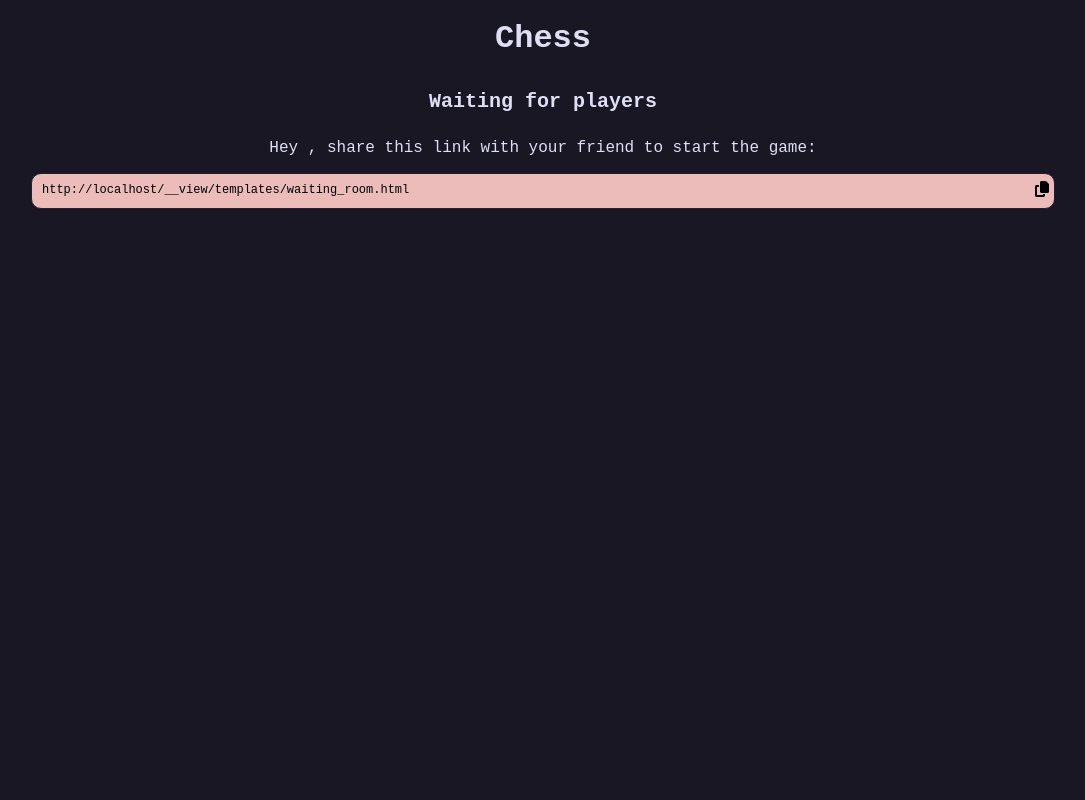
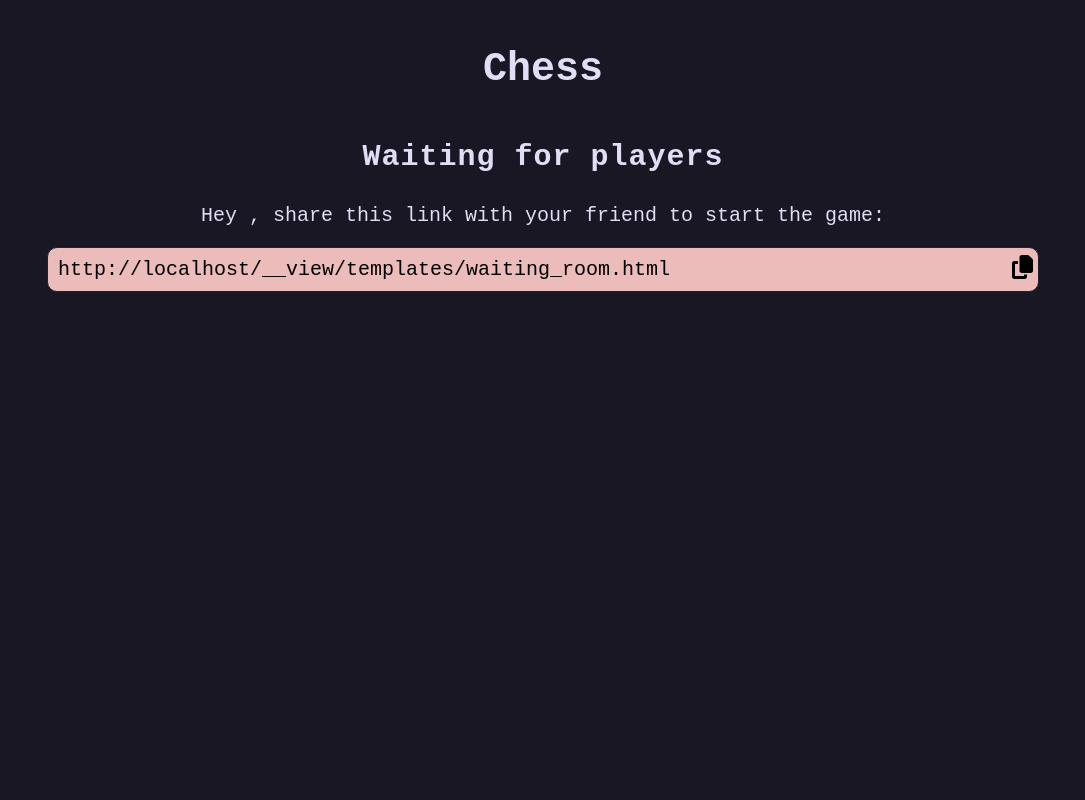
Before and after one commit to xl4624/chess-with-friends, a Flask app: template templates/waiting_room.html in a window 1280 px wide. Shown: the whole page, without its empty margins (97-1182 px from the left). Run offline with Flask 3, Linux system fonts and the light colour scheme; the template is opened without the code that fills it, so the values that code supplies are empty; some libraries are stand-ins or nearby versions.

Commit message:
Break up styles.css

```diff
--- a/static/css/styles.css
+++ b/static/css/styles.css
@@ -19,10 +19,13 @@
 
 html {
     box-sizing: border-box;
-    font-size: 62.5%; /* 1rem = 10px */
+    /* 1rem = 10px */
+    font-size: 62.5%;
 }
 
-*, *:before, *:after {
+*,
+*:before,
+*:after {
     box-sizing: inherit;
 }
 
@@ -33,8 +36,23 @@ body {
     font-size: 1.6rem;
 }
 
+.container {
+    align-items: center;
+    display: flex;
+    flex-direction: column;
+    height: 100vh;
+    margin: 0 auto;
+    padding: 2rem;
+    overflow: hidden;
+    width: 100vw;
+}
+
 /* Error messages credit to https://codepen.io/palimadra/pen/OVvbaY */
-.info, .success, .warning, .error, .validation {
+.info,
+.success,
+.warning,
+.error,
+.validation {
     background-position: 10px center;
     background-repeat: no-repeat;
     border: 1px solid;
@@ -65,6 +83,7 @@ body {
 /* } */
 
 h1 {
+    font-size: 4rem;
     text-align: center;
 }
 
@@ -75,144 +94,11 @@ a {
 }
 
 
-/* index.html */
-
-.index-container {
-    display: flex;
-    flex-direction: column;
-    margin-left: auto;
-    margin-right: auto;
-    padding: 1rem;
-    width: max-content;
-    gap: 1rem;
-}
-
-.index-container .button {
-    background-color: var(--surface);
-    border: 2px solid var(--overlay);
-    border-radius: 0.5rem;
-    cursor: pointer;
-    font-weight: bold;
-    letter-spacing: 0.1rem;
-    padding: 1rem 2rem;
-    text-align: center;
-    text-transform: uppercase;
-    width: 100%;
-}
-
-.index-container .button:hover, .button:focus {
-    background-color: var(--highlight-med);
-    border-color: var(--highlight-high);
-    transition: background-color 0.3s ease, border-color 0.3s ease;
-}
-
-.index-container .button:active {
-    background-color: var(--highlight-high);
-    border-color: var(--highlight-high);
-    transition: none;
-}
-
 ul {
     height: 250px;
     color: #000;
     background-color: white;
     overflow-y: scroll;
-}
-
-
-/* user_create.html */
-
-.user-create-container {
-    background-color: var(--surface);
-    border-radius: 0.5rem;
-    box-shadow: 0 4px 8px var(--muted);
-    margin: 2rem auto;
-    padding: 1rem;
-    text-align: center;
-    width: max-content;
-}
-
-.user-create-container .form-header {
-    margin: 1rem 10vw;
-}
-
-.user-create-container form {
-    border-radius: 0.5rem;
-    display: flex;
-    flex-direction: column;
-    margin: 2rem auto;
-    padding: 1rem;
-}
-
-.user-create-container label {
-    font-size: 2rem;
-    margin-bottom: 0.5rem;
-}
-
-.user-create-container input[type="text"] {
-    border: 2px solid var(--iris);
-    border-radius: 0.5rem;
-    margin-bottom: 1rem;
-    padding: 0.5rem;
-}
-
-.user-create-container input[type="submit"] {
-    background-color: var(--rose);
-    border: none;
-    border-radius: 0.5rem;
-    color: var(--highlight-low);
-    cursor: pointer;
-    font-weight: bold;
-    padding: 0.8rem 1.5rem;
-    text-transform: uppercase;
-}
-
-
-/* waiting_room.html */
-
-.waiting-room-container {
-    align-items: center;
-    display: flex;
-    flex-direction: column;
-    justify-content: center;
-    text-align: center;
-}
-
-.waiting-room-container .header {
-    font-size: 2rem;
-    font-weight: bold;
-    margin: 1rem 0;
-}
-
-.waiting-room-container .input-group {
-    position: relative;
-    width: 80%;
-    margin: auto;
-}
-
-.waiting-room-container #gameLink {
-    background-color: var(--rose);
-    border: 1px solid var(--highlight-low);
-    border-radius: 1rem;
-    font-size: 1.2rem;
-    min-width: 20rem;
-    padding: 1rem;
-    padding-right: 2rem;
-    width: 100%;
-}
-
-.waiting-room-container #gameLink:focus {
-    outline: none;
-}
-
-.waiting-room-container .copy-button {
-    background: transparent;
-    border: none;
-    cursor: pointer;
-    height: 100%;
-    justify-content: center;
-    position: absolute;
-    right: 0;
 }
 
 
--- /dev/null
+++ b/static/css/waiting_room.css
@@ -0,0 +1,42 @@
+.header {
+    font-size: 3rem;
+    font-weight: bold;
+    letter-spacing: 0.1rem;
+    margin: 2rem 0;
+}
+
+p {
+    font-size: 2rem;
+    margin: 1rem;
+}
+
+.input-group {
+    position: relative;
+    width: 80%;
+    margin: 1rem;
+}
+
+#gameLink {
+    background-color: var(--rose);
+    border: 1px solid var(--highlight-low);
+    border-radius: 1rem;
+    font-size: 2rem;
+    min-width: 20rem;
+    padding: 1rem;
+    padding-right: 2rem;
+    width: 100%;
+}
+
+#gameLink:focus {
+    outline: none;
+}
+
+button {
+    background: transparent;
+    border: none;
+    cursor: pointer;
+    height: 100%;
+    position: absolute;
+    right: 0;
+    width: auto;
+}
--- a/templates/base.html
+++ b/templates/base.html
@@ -7,11 +7,12 @@
         <link rel="icon" href="{{ url_for('static', filename='img/favicon.ico') }}">
         <link rel="stylesheet" type="text/css" href="{{ url_for('static', filename='css/normalize.css') }}">
         <link rel="stylesheet" href="{{ url_for('static', filename='css/styles.css') }}">
-        <link rel="stylesheet" href="{{ url_for('static', filename='css/chessboard-1.0.0.min.css') }}">
-        <script src="https://kit.fontawesome.com/2a419cd134.js" crossorigin="anonymous"></script>
+        {% block styles %}
+        {% endblock %}
         <title>{% block title %}Chess{% endblock %}</title>
     </head>
     <body>
+        <div class="container">
             {% if info %}
                 <div class="info">{{ info }}</div>
             {% elif warning %}
@@ -19,11 +20,10 @@
             {% elif error %}
                 <div class="error">{{ error }}</div>
             {% endif %}
-
             <h1><a href="{{ url_for('index') }}">Chess</a></h1>
-
             {% block content %}
             {% endblock %}
+        </div>
         {% block scripts %}
         {% endblock %}
     </body>
--- a/templates/user_create.html
+++ b/templates/user_create.html
@@ -1,4 +1,8 @@
 {% extends 'base.html' %}
+
+{% block styles %}
+    <link rel="stylesheet" href="{{ url_for('static', filename='css/user_create.css') }}">
+{% endblock %}
 
 {% block content %}
     <div class="user-create-container">
--- a/templates/waiting_room.html
+++ b/templates/waiting_room.html
@@ -1,15 +1,17 @@
 {% extends "base.html" %}
 
+{% block styles %}
+    <link rel="stylesheet" href="{{ url_for('static', filename='css/waiting_room.css') }}">
+{% endblock %}
+
 {% block content %}
-<div class="waiting-room-container">
     <div class="header">Waiting for players</div>
     <p>Hey {{ username }}, share this link with your friend to start the game:</p>
     <div class="input-group">
         <input type="text" value="{{ request.url }}" id="gameLink" readonly>
-        <button onclick="copyToClipboard('gameLink')" class="copy-button">
-            <i class="fa-solid fa-copy"></i>
+        <button onclick="copyToClipboard('gameLink')">
+            <svg xmlns="http://www.w3.org/2000/svg" height="24" width="21" viewBox="0 0 448 512"><!--!Font Awesome Free 6.5.1 by @fontawesome - https://fontawesome.com License - https://fontawesome.com/license/free Copyright 2024 Fonticons, Inc.--><path d="M208 0H332.1c12.7 0 24.9 5.1 33.9 14.1l67.9 67.9c9 9 14.1 21.2 14.1 33.9V336c0 26.5-21.5 48-48 48H208c-26.5 0-48-21.5-48-48V48c0-26.5 21.5-48 48-48zM48 128h80v64H64V448H256V416h64v48c0 26.5-21.5 48-48 48H48c-26.5 0-48-21.5-48-48V176c0-26.5 21.5-48 48-48z"/></svg>
         </button>
-    </div>
     </div>
 {% endblock %}
 
```
Also changed, not shown: static/css/index.css (added, +36 -0 lines), static/css/user_create.css (added, +55 -0 lines), static/js/game_view.js (+9 -9 lines), templates/index.html (+7 -5 lines). Lines whose indentation alone changed are shown as unchanged.
